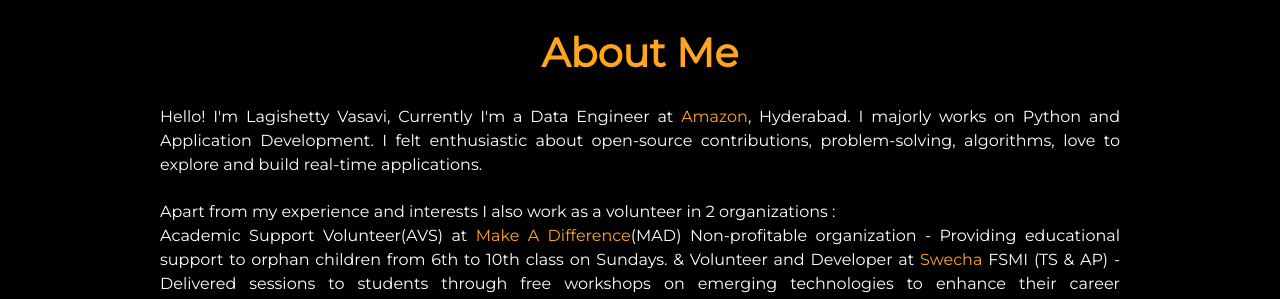
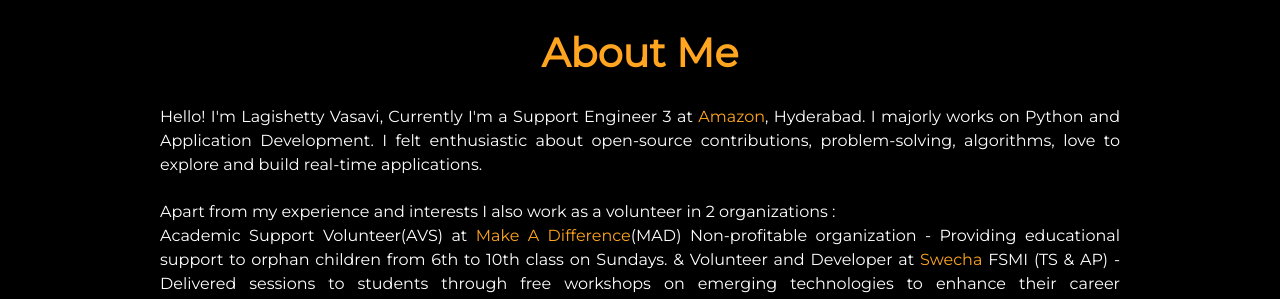
Before and after one commit to VasaviLagishetty/VasaviLagishetty.github.io, a Jekyll site: the page built from index.html, in a window 1280 px wide and 900 px high, scrolled down 799 px. Shown: the part 153-452 px from the top of the window. Built offline with Jekyll 4.4.1, drawn with Linux system fonts in a browser that asks for light colours; nearby versions of some CDN libraries.

Commit message:
Update about.html

```diff
--- a/_includes/about.html
+++ b/_includes/about.html
@@ -74,7 +74,7 @@
  <body style="background-color:black;color: white">
 <div class="user-details">
   <h1> About Me </h1>
-  <p id="info1">Hello! I'm Lagishetty Vasavi, Currently I'm a Data Engineer at <span style="color: #ffa51f;">Amazon</span>, Hyderabad. I majorly works on Python and Application Development. I felt enthusiastic about open-source contributions, problem-solving, algorithms, love to explore and build real-time applications.</p>
+  <p id="info1">Hello! I'm Lagishetty Vasavi, Currently I'm a Support Engineer 3 at <span style="color: #ffa51f;">Amazon</span>, Hyderabad. I majorly works on Python and Application Development. I felt enthusiastic about open-source contributions, problem-solving, algorithms, love to explore and build real-time applications.</p>
   <p id="info">Apart from my experience and interests I also work as a volunteer in 2 organizations :<br>Academic Support Volunteer(AVS) at <span style="color: #ffa51f;">Make A Difference</span>(MAD) Non-profitable organization - Providing educational support to orphan children from 6th to 10th class on Sundays. & Volunteer and Developer at <span style="color: #ffa51f;">Swecha</span> FSMI (TS & AP) - Delivered sessions to students through free workshops on emerging technologies to enhance their career opportunities.</p>
   </div><br><br>
 <table>
```
